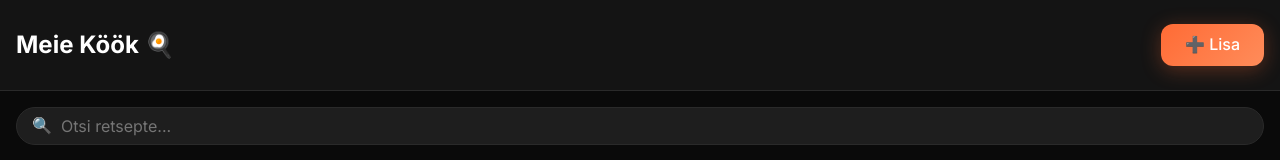
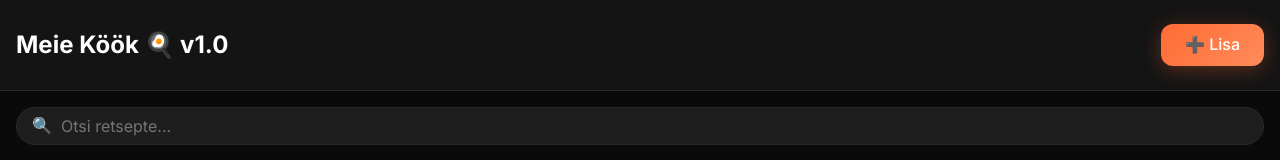
Before and after one commit to PinXter/meie-kook, a React (Vite) app: page / in a window 1280 px wide. Shown: the top 160 px of the page. Built offline with nearby package versions, Linux system fonts and the light colour scheme; no server answers; the database is empty.

Commit message:
Add version number

```diff
--- a/src/pages/Home.jsx
+++ b/src/pages/Home.jsx
@@ -14,7 +14,7 @@ export default function Home() {
 
     return (
         <PageContainer
-            title="Meie Köök 🍳"
+            title="Meie Köök 🍳 v1.0"
             actions={
                 <Link to="/recipe/new" className="btn btn--primary">
                     ➕ Lisa
```
